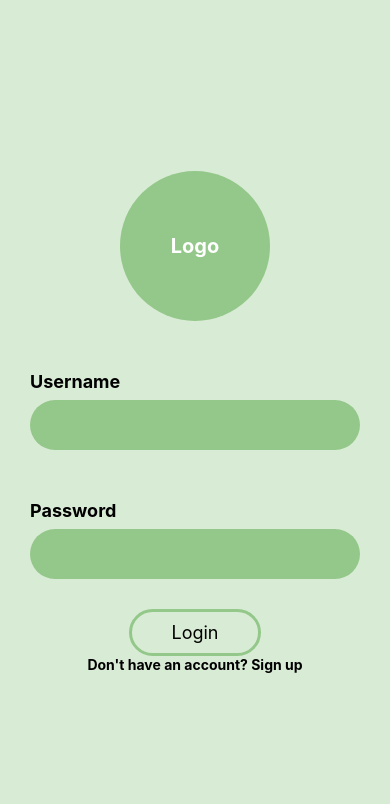
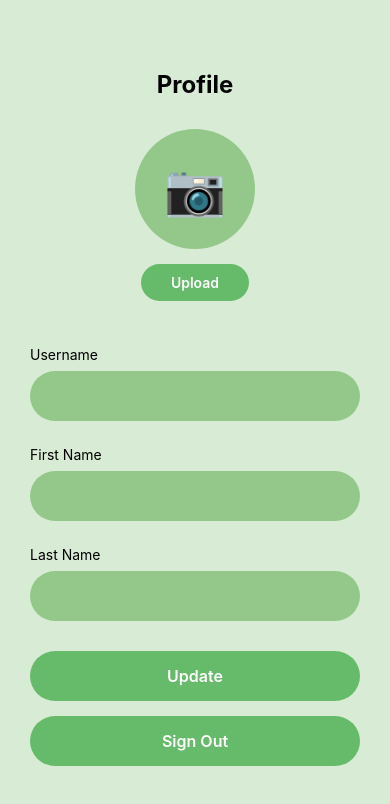
Before and after one commit to jguan79/accountabuddy, a React Native app in the folder mobile/: screen /Profile in a window 390 px wide. Shown: the top 804 px of the page. Built offline with nearby package versions, Linux system fonts and the light colour scheme.

Commit message:
added profile screen

```diff
--- a/mobile/App.tsx
+++ b/mobile/App.tsx
@@ -8,6 +8,7 @@ import Homepage from "./app/homepage";
 import Signup from "./app/signup";
 import AddFriend from "./app/addFriend";
 import FriendsList from "./app/friendsList";
+import Profile from "./app/profile";
 
 export type RootStackParamList = {
     Index: undefined;
@@ -15,6 +16,7 @@ export type RootStackParamList = {
     Signup: undefined;
     AddFriend: { user: any };
     FriendsList: { user: any };
+    Profile: undefined;
 };
 
 const Stack = createNativeStackNavigator<RootStackParamList>();
@@ -34,6 +36,7 @@ export default function App() {
                     <Stack.Screen name="Homepage" component={Homepage} />
                     <Stack.Screen name="Signup" component={Signup} />
                     <Stack.Screen name="AddFriend" component={AddFriend} />
+                    <Stack.Screen name="Profile" component={Profile} />
 
                     {/* FriendsList screen */}
                     <Stack.Screen name="FriendsList" component={FriendsList} />
--- a/mobile/app/homepage.tsx
+++ b/mobile/app/homepage.tsx
@@ -511,12 +511,10 @@ export default function Homepage({ route, navigation }: Props) {
 
                             <TouchableOpacity
                                 style={styles.sidebarItem}
-                                onPress={() =>
-                                    Alert.alert(
-                                        "Profile",
-                                        "Profile not implemented",
-                                    )
-                                }
+                                onPress={() => {
+                                    closeSidebar();
+                                    navigation.navigate("Profile");
+                                }}
                             >
                                 <Text style={styles.sidebarItemText}>
                                     Profile
--- /dev/null
+++ b/mobile/app/profile.tsx
@@ -0,0 +1,60 @@
+// app/profile.tsx
+import { View, Text, TextInput, TouchableOpacity, Image } from "react-native";
+import { styles } from "../styles/profileStyles";
+import { useState } from "react";
+
+export default function Profile() {
+  const [username, setUsername] = useState("");
+  const [firstName, setFirstName] = useState("");
+  const [lastName, setLastName] = useState("");
+  const [profileImage, setProfileImage] = useState(null);
+
+  return (
+    <View style={styles.container}>
+      <Text style={styles.title}>Profile</Text>
+
+      <View style={styles.imageContainer}>
+        {profileImage ? (
+          <Image source={{ uri: profileImage }} style={styles.profileImage} />
+        ) : (
+          <View style={styles.placeholderImage}>
+            <Text style={styles.placeholderText}>📷</Text>
+          </View>
+        )}
+      </View>
+
+      <TouchableOpacity style={styles.uploadButton}>
+        <Text style={styles.uploadText}>Upload</Text>
+      </TouchableOpacity>
+
+      <Text style={styles.label}>Username</Text>
+      <TextInput
+        style={styles.input}
+        value={username}
+        onChangeText={setUsername}
+      />
+
+      <Text style={styles.label}>First Name</Text>
+      <TextInput
+        style={styles.input}
+        value={firstName}
+        onChangeText={setFirstName}
+      />
+
+      <Text style={styles.label}>Last Name</Text>
+      <TextInput
+        style={styles.input}
+        value={lastName}
+        onChangeText={setLastName}
+      />
+
+      <TouchableOpacity style={styles.updateButton}>
+        <Text style={styles.buttonText}>Update</Text>
+      </TouchableOpacity>
+
+      <TouchableOpacity style={styles.signOutButton}>
+        <Text style={styles.buttonText}>Sign Out</Text>
+      </TouchableOpacity>
+    </View>
+  );
+}
--- /dev/null
+++ b/mobile/styles/profileStyles.js
@@ -0,0 +1,82 @@
+// styles/profileStyles.ts
+import { StyleSheet } from "react-native";
+
+export const styles = StyleSheet.create({
+  container: {
+    flex: 1,
+    backgroundColor: "#D8EBD4",
+    padding: 30,
+    alignItems: "center",
+  },
+  title: {
+    fontSize: 24,
+    fontWeight: "bold",
+    marginTop: 40,
+    marginBottom: 30,
+  },
+  imageContainer: {
+    marginBottom: 15,
+  },
+  profileImage: {
+    width: 120,
+    height: 120,
+    borderRadius: 60,
+  },
+  placeholderImage: {
+    width: 120,
+    height: 120,
+    borderRadius: 60,
+    backgroundColor: "#94C88A",
+    justifyContent: "center",
+    alignItems: "center",
+  },
+  placeholderText: {
+    fontSize: 50,
+  },
+  uploadButton: {
+    backgroundColor: "#66BB6A",
+    paddingHorizontal: 30,
+    paddingVertical: 10,
+    borderRadius: 20,
+    marginBottom: 30,
+  },
+  uploadText: {
+    color: "white",
+    fontWeight: "600",
+  },
+  label: {
+    alignSelf: "flex-start",
+    fontSize: 14,
+    marginBottom: 8,
+    marginTop: 15,
+  },
+  input: {
+    width: "100%",
+    backgroundColor: "#94C88A",
+    borderRadius: 25,
+    padding: 15,
+    fontSize: 16,
+    marginBottom: 10,
+  },
+  updateButton: {
+    width: "100%",
+    backgroundColor: "#66BB6A",
+    padding: 15,
+    borderRadius: 25,
+    alignItems: "center",
+    marginTop: 20,
+  },
+  signOutButton: {
+    width: "100%",
+    backgroundColor: "#66BB6A",
+    padding: 15,
+    borderRadius: 25,
+    alignItems: "center",
+    marginTop: 15,
+  },
+  buttonText: {
+    color: "white",
+    fontSize: 16,
+    fontWeight: "600",
+  },
+});
```
Also changed, not shown: mobile/app/signup.tsx (+2 -9 lines).
